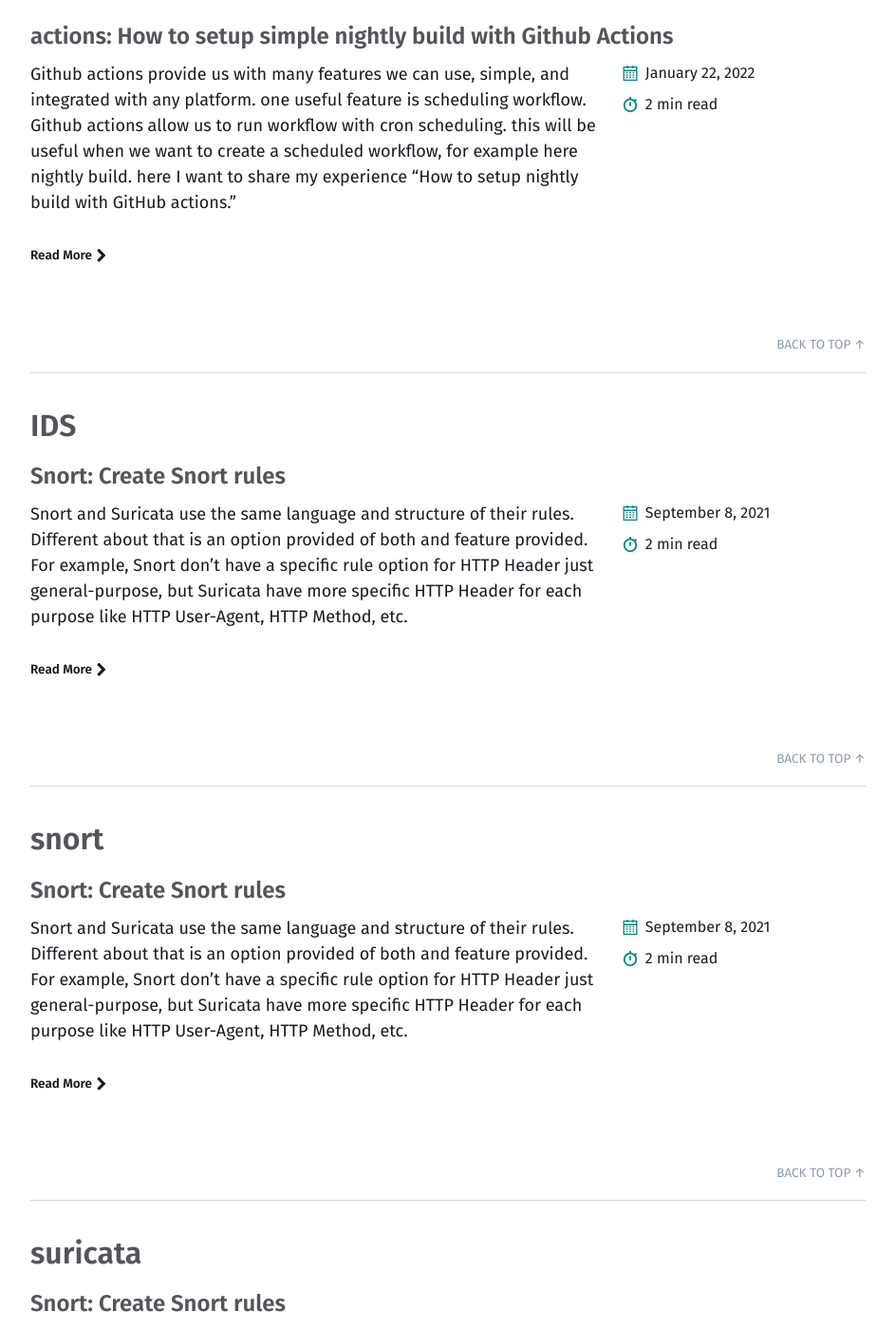
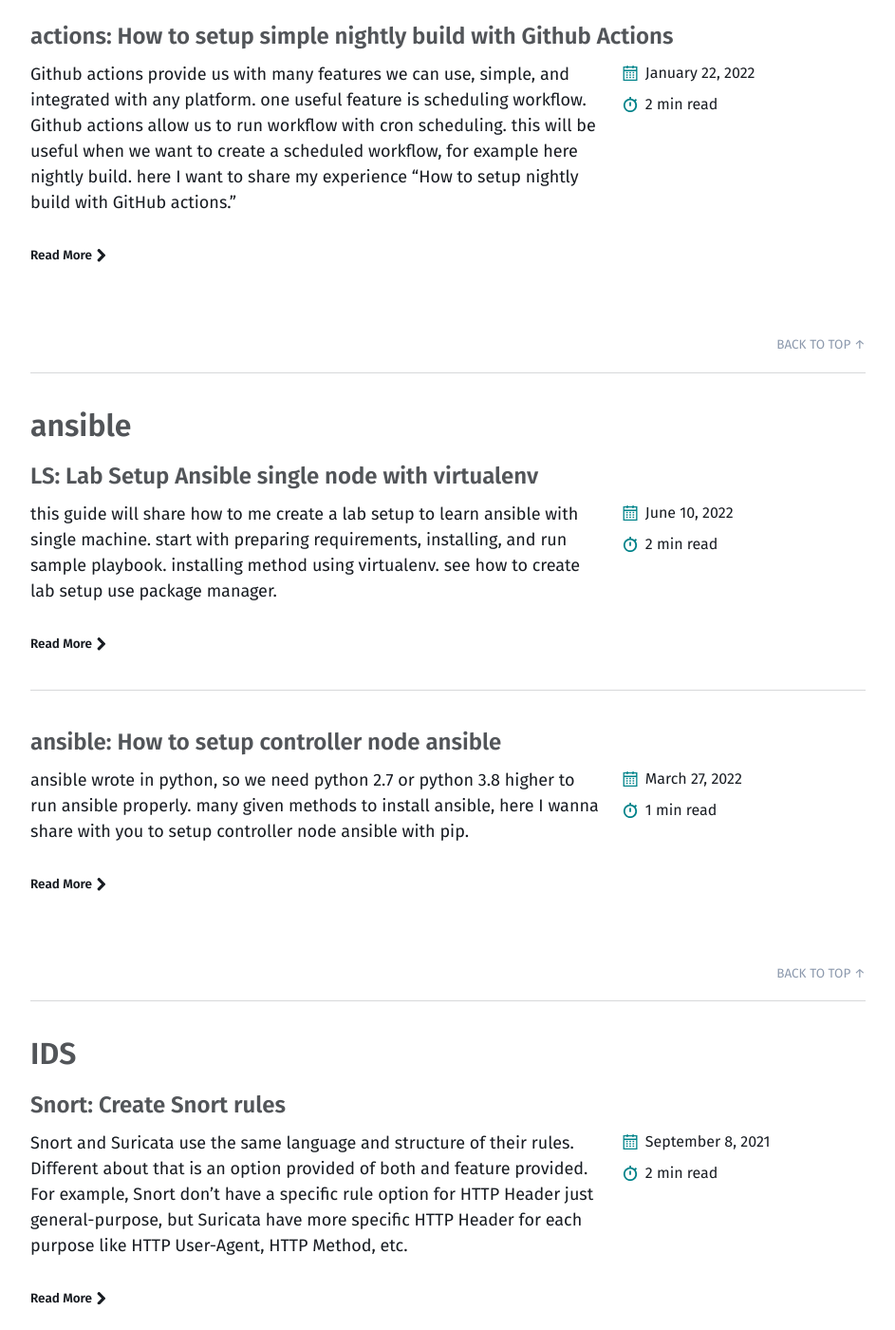
Before and after one commit to Kyuubang/Kyuubang.github.io, a Jekyll site: the page built from tags.md, in a window 1280 px wide and 1400 px high, scrolled down 1487 px. Shown: the whole window at 95% size, without its empty margins (40-983 px from the left). Built offline with Jekyll 4.4.1, drawn with Linux system fonts in a browser that asks for light colours; emoji names are drawn with the system emoji font; some of the changed text lies outside the part shown.

Commit message:
new post

````diff
--- a/_config.yml
+++ b/_config.yml
@@ -24,11 +24,11 @@
 author:
   name: Ahmad Bayhaqi
   twitter:
-  picture: /assets/images/pokemon.png
+  picture:
 twitter_username:
 github_username: Kyuubang
 linkedin: https://linkedin.com/in/ahmadbayhaqi
-logo: /assets/images/Xtreme.gif #path of site logo, e.g. "/assets/images/logo.png"
+logo: #path of site logo, e.g. "/assets/images/logo.png"
 favicon: /assets/images/poison-mini.gif
 search: # true, false (default)
 search_full_content: false # true, false (default)
--- /dev/null
+++ b/_posts/2022-06-10-lab-setup-single-node-ansible.md
@@ -0,0 +1,143 @@
+---
+title: "LS: Lab Setup Ansible single node with virtualenv"
+tag:
+  - automation
+  - ansible
+category:
+  - lab-setup
+imagepreview: https://user-images.githubusercontent.com/56214296/150106740-9574ff31-c90f-49fc-a273-33ec10bc5a21.png
+---
+
+this guide will share how to me create a lab setup to learn ansible with single
+machine. start with preparing requirements, installing, and run sample playbook.
+installing method using virtualenv. see how to create lab setup use package manager.
+
+### Preparing Environment
+
+Ansible writen in python, so python is main requirement to have. in official documentation
+python older than python 3.8 no longer supported to run ansible. we need python 3.8 above
+to ran ansible properly.
+
+check current python version
+```bash
+$ python --version
+```
+
+if python not installed, use this command and customize with your available version on your distro.
+and also we need pip too.
+
+```bash
+$ sudo apt install python3.8 python3-pip
+```
+
+> **protip**
+> after installing python3.8<= you might needed to link default python executable. to link use this command.
+> ```bash
+> $ sudo ln -s /usr/bin/python3.8 /usr/bin/python
+> ```
+
+install virtualenv with pip
+
+```bash
+$ python -m pip install virtualenv
+```
+
+after that create virtual environment virtualenv, and activate it.
+
+```bash
+$ virtualenv belajar-ansible; source belajar-ansible/bin/activate
+```
+
+if your shell changed like `(belajar-ansible)kyuubang@mylinux:~$` your virtualenv
+already to use.
+
+### Installing ansible with pip
+
+next, install ansible to virtual environment with pip.
+
+```bash
+(belajar-ansible)$ pip install ansible
+```
+### create ansible inventory
+
+if no error found, next we can next to use ansible. global inventory ansible found
+in `/etc/ansible/hosts`.
+
+```bash
+(belajar-ansible)$ sudo mkdir /etc/ansible; sudo vim /etc/ansible/hosts
+```
+
+in this case we'll you single node as lab, in other word  we just use localhost as target host.
+
+```bash
+[master]
+controller ansible_host=127.0.0.1 ansible_user=ansible
+```
+
+### preparing connection
+
+ansible use ssh bydefault to connect into host target. we optional recommended
+to setup ssh-key, and config sudoers.
+
+create ssh-key with ssh-keygen
+
+```bash
+(belajar-ansible)$ ssh-keygen
+```
+
+just enter to finisih key gen, after that copy public key to ``authorized_keys``
+
+```bash
+(belajar-ansible)$ cat .ssh/id_rsa.pub >> authorized_keys
+```
+
+try to connect into localhost over ssh. after that, you can try to test ping with ansible
+in order to make sure inventory are reachable.
+
+```bash
+(belajar-ansible)$ ansible all -m ping
+controller | SUCCESS => {
+    "ansible_facts": {
+        "discovered_interpreter_python": "/usr/bin/python3"
+    },
+    "changed": false,
+    "ping": "pong"
+}
+```
+
+### sample playbook
+
+try to use sample ansible playbook, in this case we'll tried to install nginx and copy
+index.html into target host. ansible use yaml as playbook format.
+
+```yaml
+- hosts: 'minion'
+  become: yes
+
+  tasks:
+    - name: install nginx
+      apt:
+        name:
+          - nginx
+        state: present
+    - name: copy index.html
+      ansible.builtin.copy:
+        src: ~/data/index.html
+        dest: /var/www/html/index.html
+```
+
+to check all syntax has no error, use this command.
+
+```bash
+(belajar-ansible)$ ansible-playbook --syntax-check <name_playbook>.yml
+```
+
+if everythin is ok, and no error found. you can run ansible playbook with `ansible-playbook`
+
+```bash
+(belajar-ansible)$ ansible-playbook <name_playbook>.yml
+```
+
+this sample successfully output with run ansible.
+
+![Simple output success playbook](/assets/images/ansible-sample-output.png)
````
Also changed, not shown: assets/images/ansible-sample-output.png (added), assets/images/myfox.png (added).
